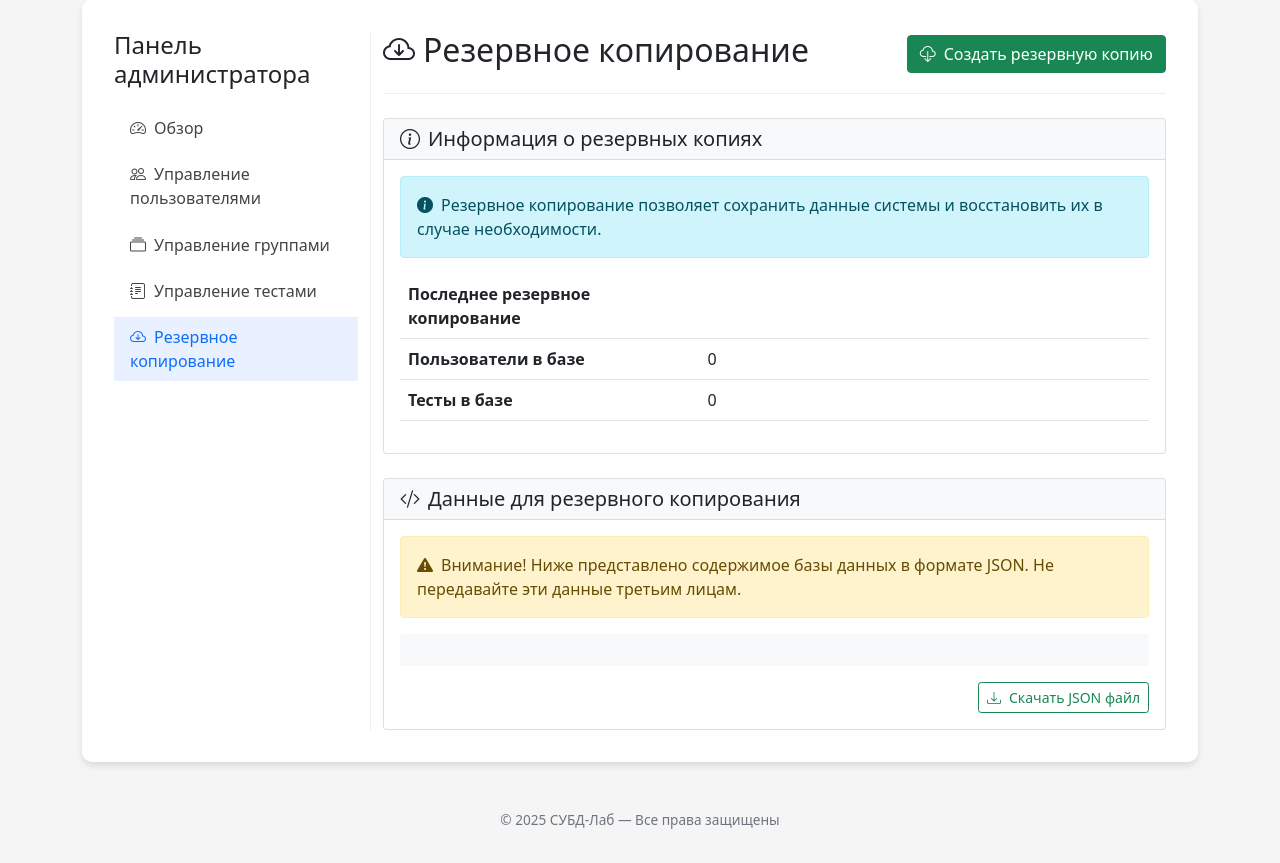
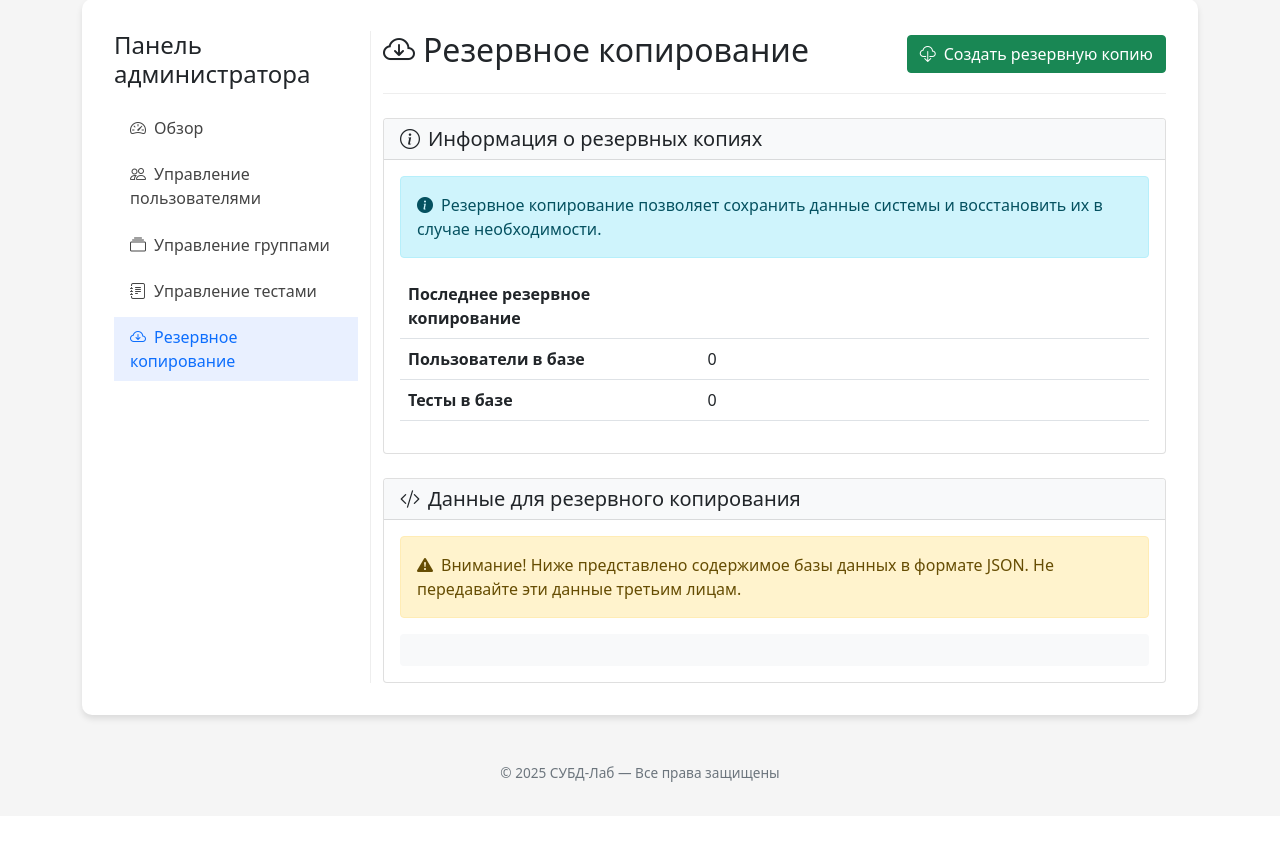
Before and after one commit to ArtemieDebaso/Code_1, a Flask app: template templates/admin/backup.html in a window 1280 px wide. Shown: the part 73-936 px from the top of the page. After the commit the page ends 855 px from the top, so only its background shows below. Run offline with Flask 3, Linux system fonts and the light colour scheme; the template is opened without the code that fills it, so the values that code supplies are empty.

Commit message:
Update backup.html

```diff
--- a/templates/admin/backup.html
+++ b/templates/admin/backup.html
@@ -79,12 +79,6 @@
                 <div class="bg-light p-3 rounded">
                     <pre class="mb-0" style="max-height: 500px; overflow-y: auto;">{{ backup_data }}</pre>
                 </div>
-
-                <div class="mt-3 d-flex justify-content-end">
-                    <button class="btn btn-outline-success btn-sm ms-2">
-                        <i class="bi bi-download me-2"></i>Скачать JSON файл
-                    </button>
-                </div>
             </div>
         </div>
     </div>
```
